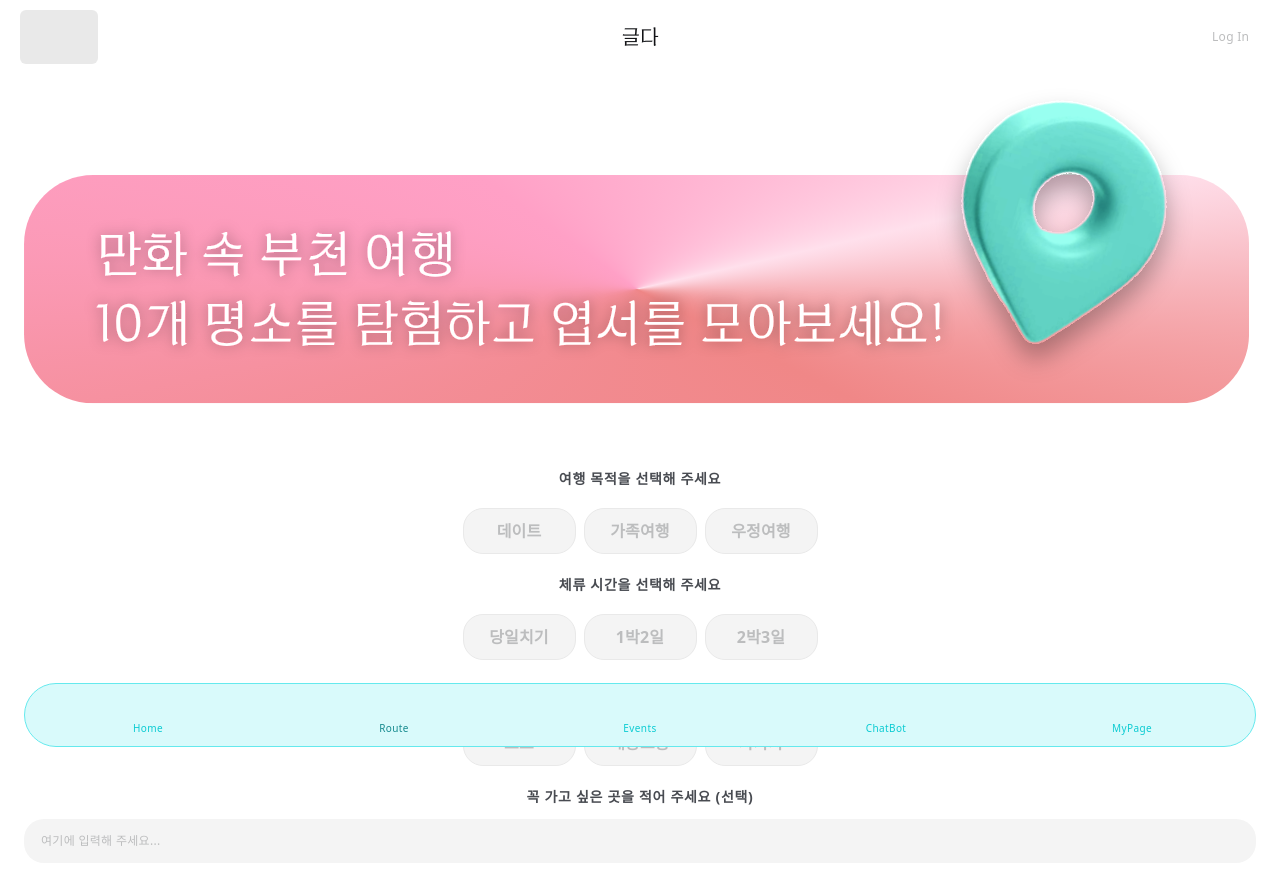
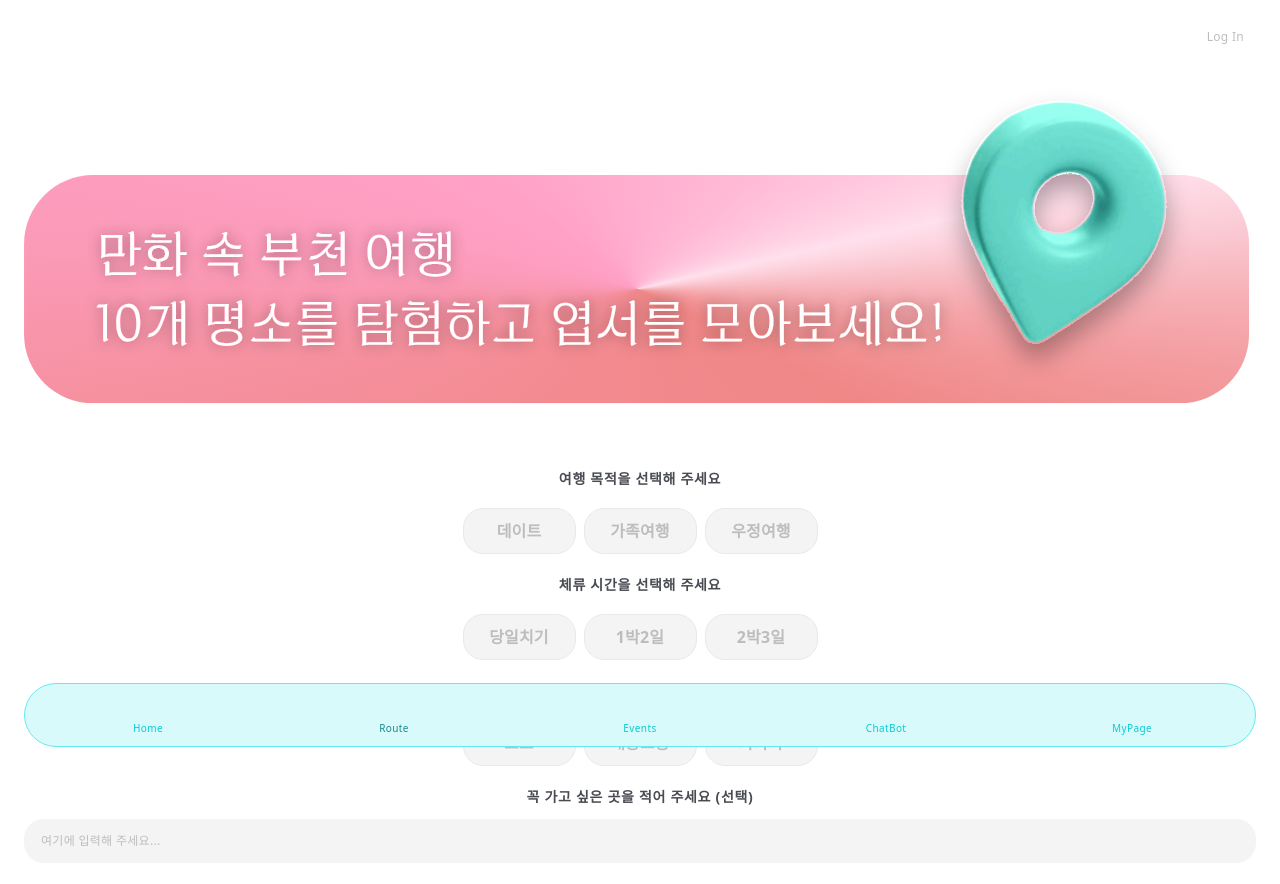
Before and after one commit to skyblue1232/geulda, a Next.js app: page /map in a window 1280 px wide. Shown: the top 884 px of the page. Built offline with nearby package versions, Linux system fonts and the light colour scheme; no server answers.

Commit message:
feat : header 디자인 수정 및 api 연결

```diff
--- /dev/null
+++ b/src/shared/api/member.ts
@@ -0,0 +1,6 @@
+import { apiWithToken } from '@/shared/api/instance';
+
+export const fetchMyPage = async () => {
+  const res = await apiWithToken.get('/api/members/mypage');
+  return res.data?.data;
+};
--- a/src/shared/components/header/ControlBar.tsx
+++ b/src/shared/components/header/ControlBar.tsx
@@ -1,15 +1,18 @@
+import { useRouter } from 'next/router';
 import { Icon } from '@/shared/icons';
 import { cn } from '@/shared/lib';
 import { cva } from 'class-variance-authority';
+import { useUserStatus } from '@/shared/hooks/header/useUserStatus';
 
 interface ControlBarProps {
-  isLoggedIn: boolean;
-  onLogin: () => void;
-  userName: string;
   className?: string;
 }
 
-const rightStyle = cva('flex items-center gap-[0.6rem] transition w-[7.8rem]', {
+const controlBarVariants = cva(
+  'flex justify-between items-center h-full px-[1.6rem]',
+);
+
+const rightStyle = cva('flex items-center gap-[0.6rem] transition', {
   variants: {
     state: {
       loggedIn: 'text-mint-600',
@@ -19,26 +22,21 @@ const rightStyle = cva('flex items-center gap-[0.6rem] transition w-[7.8rem]', {
   defaultVariants: { state: 'guest' },
 });
 
-const ControlBar = ({
-  onLogin,
-  isLoggedIn,
-  userName = '글다',
-  className,
-}: ControlBarProps) => {
+const ControlBar = ({ className }: ControlBarProps) => {
+  const router = useRouter();
+  const { isLoggedIn, userName } = useUserStatus();
+
   const rightState = isLoggedIn ? 'loggedIn' : ('guest' as const);
   const iconColor = isLoggedIn ? 'mint-600' : ('gray-400' as const);
+  const logoName = isLoggedIn ? 'LogoMint' : 'LogoPink';
+
+  const handleLoginRedirect = () => router.push('/auth');
 
   return (
     <header className={cn(' w-full h-[5.4rem] bg-white', className)}>
-      <div className='h-full grid grid-cols-[auto_1fr_auto] items-center gap-[1.2rem]'>
-        <div
-          className='w-[7.8rem] h-[5.4rem] rounded-[0.6rem] bg-gray-200'
-          aria-hidden
-        />
+      <div className={controlBarVariants()}>
+        <Icon name={logoName} size={54} />
 
-        <h1 className='justify-self-center text-headline-sm-serif font-[400] leading-[2.4rem] tracking-[0.015rem] text-gray-900'>
-          글다
-        </h1>
         {isLoggedIn ? (
           <div className={cn(rightStyle({ state: rightState }), 'min-w-0')}>
             <Icon name='User' size={24} color={iconColor} />
@@ -54,7 +52,7 @@ const ControlBar = ({
             type='button'
             onClick={(e) => {
               e.stopPropagation();
-              onLogin?.();
+              handleLoginRedirect();
             }}
             className={rightStyle({ state: rightState })}
             aria-label='Log In'
--- /dev/null
+++ b/src/shared/hooks/header/useUserStatus.ts
@@ -0,0 +1,39 @@
+'use client';
+
+import { useEffect, useState } from 'react';
+import { fetchMyPage } from '@/shared/api/member';
+
+export const useUserStatus = () => {
+  const [isLoggedIn, setIsLoggedIn] = useState(false);
+  const [userName, setUserName] = useState<string>('Guest');
+
+  useEffect(() => {
+    const checkLogin = async () => {
+      try {
+        const token = localStorage.getItem('accessToken');
+        if (!token) {
+          setIsLoggedIn(false);
+          setUserName('Guest');
+          return;
+        }
+
+        const data = await fetchMyPage();
+
+        if (data?.profile?.name) {
+          setIsLoggedIn(true);
+          setUserName(data.profile.name);
+        } else {
+          setIsLoggedIn(false);
+          setUserName('Guest');
+        }
+      } catch {
+        setIsLoggedIn(false);
+        setUserName('Guest');
+      }
+    };
+
+    checkLogin();
+  }, []);
+
+  return { isLoggedIn, userName };
+};
```
Also changed, not shown: src/shared/icons/source/Logo.svg.
